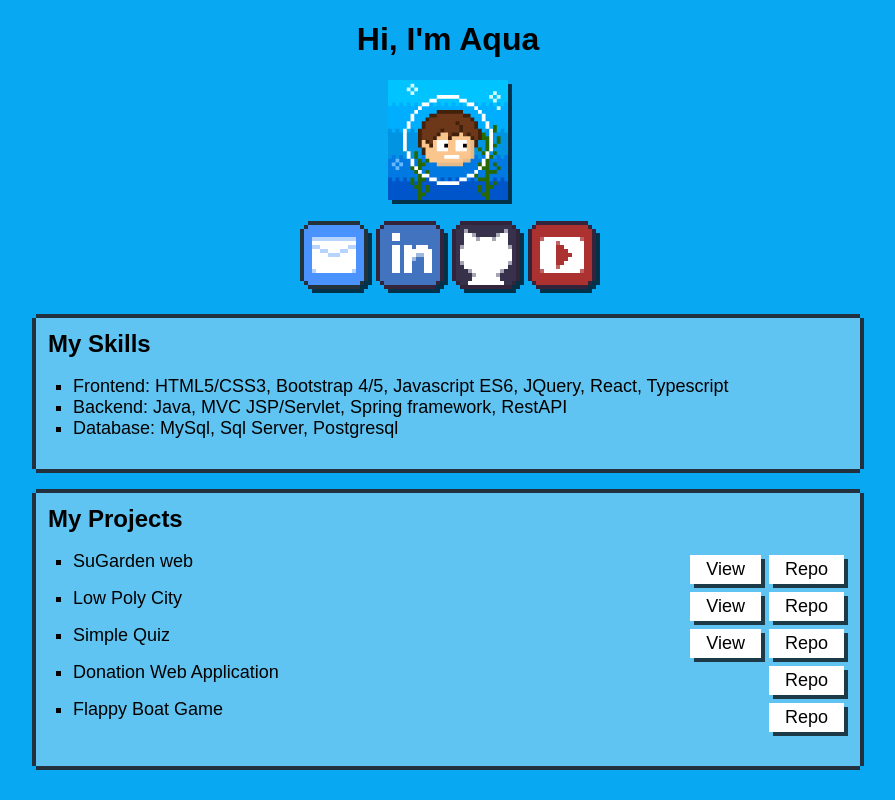
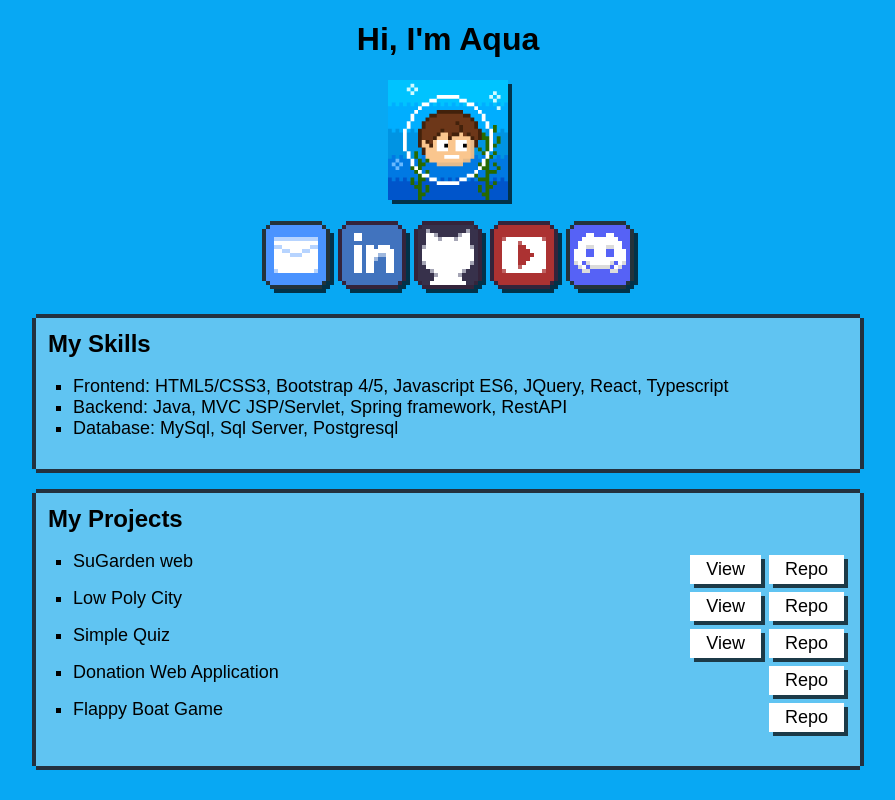
Before and after one commit to aquapaka/aquapaka.github.io, a React (Create React App) app: page / in a window 1280 px wide. Shown: the whole page, without its empty margins (192-1087 px from the left). Built offline with nearby package versions, Linux system fonts and the light colour scheme; a web font is replaced by a local one.

Commit message:
Add new link

```diff
--- a/src/App.tsx
+++ b/src/App.tsx
@@ -7,6 +7,7 @@ import emailIcon from './images/Email.png';
 import linkedinIcon from './images/Linkedin.png';
 import githubIcon from './images/Github.png';
 import youtubeIcon from './images/Youtube.png';
+import discordIcon from './images/Discord.png'
 
 // Components
 import LoadingScreen from "./components/LoadingScreen";
@@ -26,7 +27,8 @@ const links: Link[] = [
     {image: emailIcon, url: "mailto:aqua.tamlong@gmail.com", text: "aqua.tamlong@gmail.com"},
     {image: linkedinIcon, url: "https://www.linkedin.com/in/aquapaka/", text: "linkedin.com/in/aquapaka/"},
     {image: githubIcon, url: "https://github.com/aquapaka", text: "github.com/aquapaka"},
-    {image: youtubeIcon, url: "https://www.youtube.com/aquapaka", text: "youtube.com/aquapaka"}
+    {image: youtubeIcon, url: "https://www.youtube.com/aquapaka", text: "youtube.com/aquapaka"},
+    {image: discordIcon, url: "https://discord.gg/ybu9ssM2PX", text: "Tree house"}
 ];
 
 const skills: string[] = [
```
Also changed, not shown: src/images/Discord.png (added).
